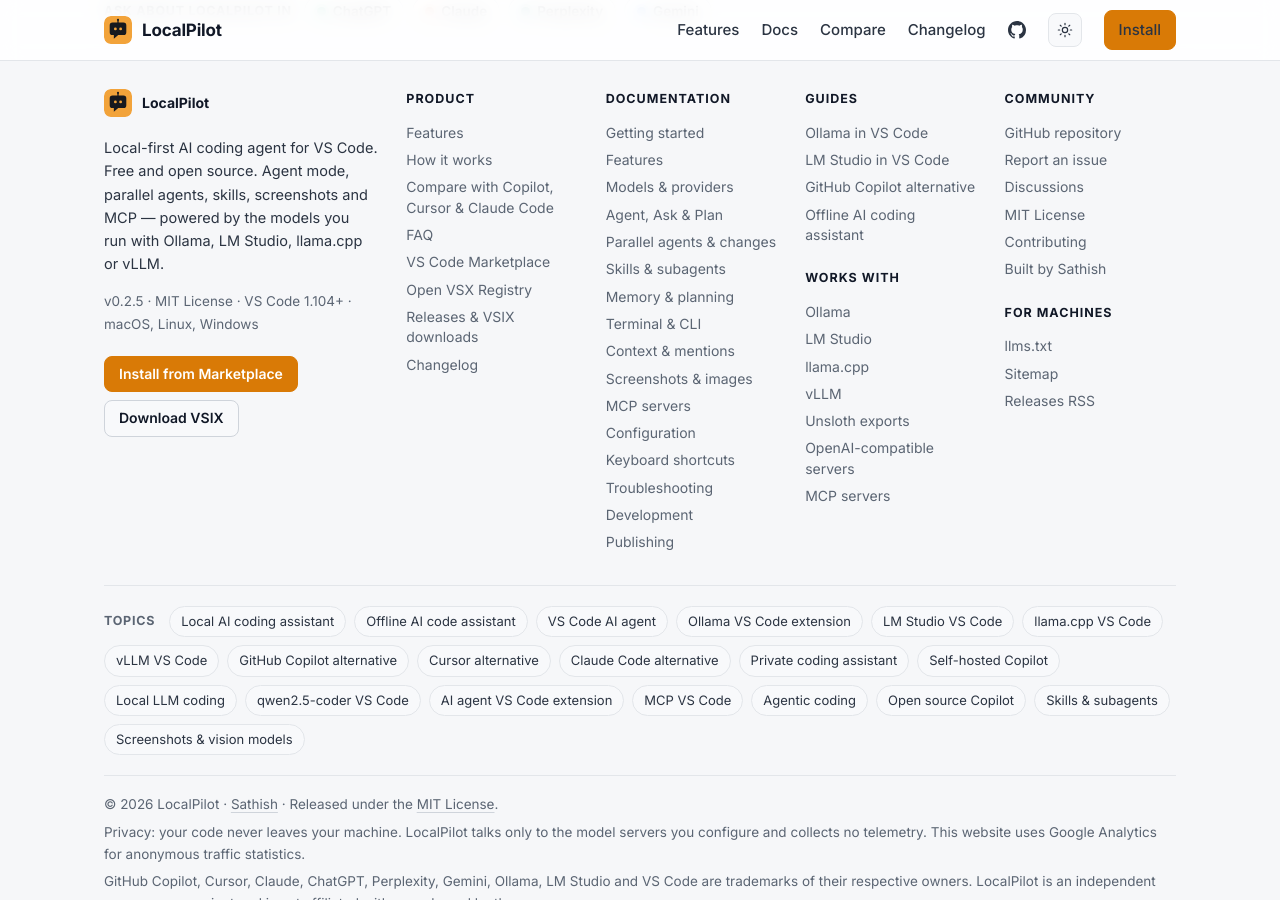
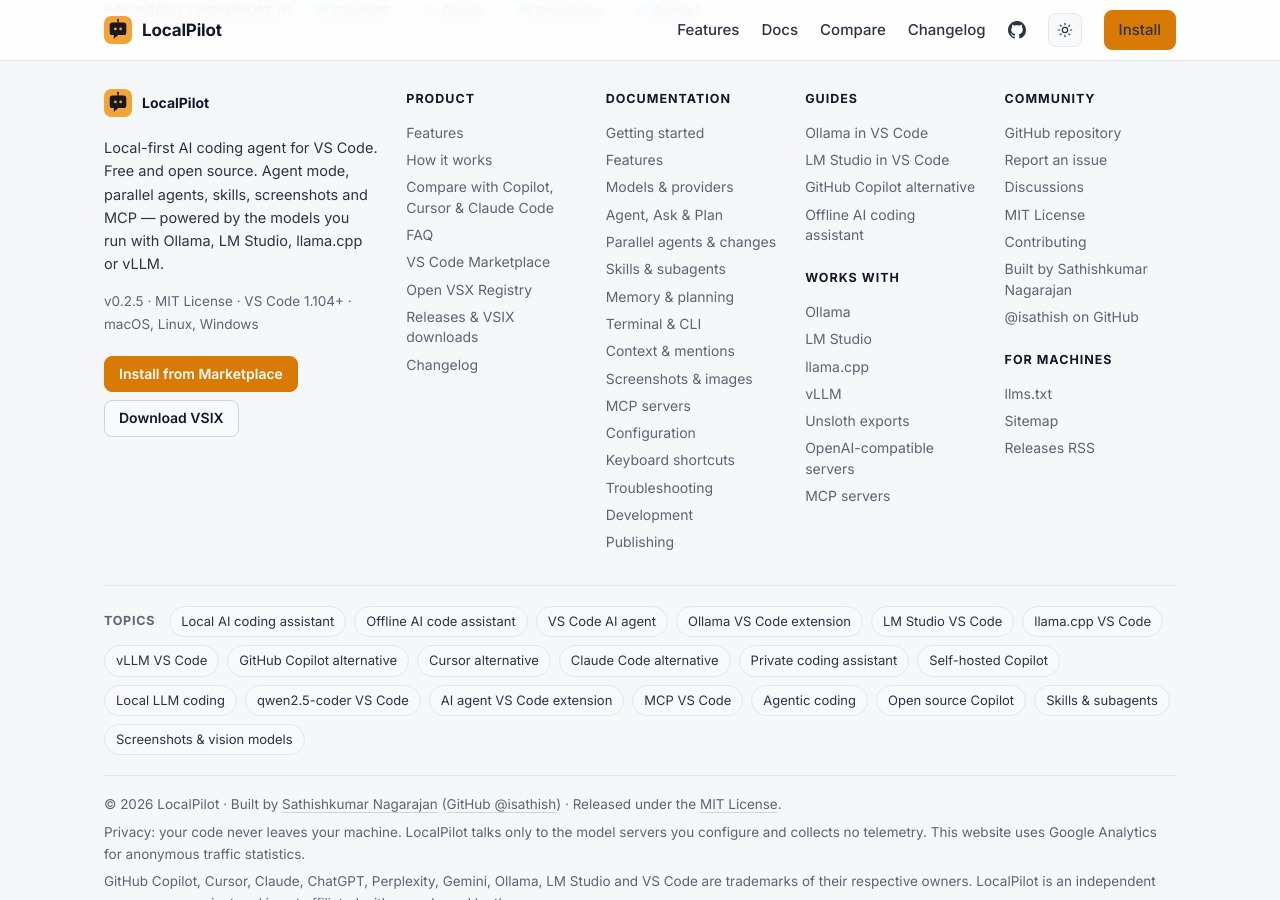
Before and after one commit to isathish/localpilot, a Jekyll site: the page built from docs/index.html, in a window 1280 px wide and 900 px high, scrolled down 11053 px. Built offline with Jekyll 4.4.1, drawn with Linux system fonts in a browser that asks for light colours; some of the changed text lies outside the part shown.

Commit message:
Credit author as Sathishkumar Nagarajan with GitHub profile link
Use the full name in package.json, LICENSE, README, MARKETPLACE.md, the
site config, JSON-LD, footer, trust section, llms.txt and the Settings
About page, and link https://github.com/isathish everywhere the author
is mentioned.

Co-authored-by: Copilot <223556219+Copilot@users.noreply.github.com>

```diff
--- a/docs/_config.yml
+++ b/docs/_config.yml
@@ -13,8 +13,9 @@ version: 0.2.5
 lang: en
 logo: /assets/og.png
 author:
-  name: Sathish
+  name: Sathishkumar Nagarajan
   url: https://github.com/isathish
+  github: isathish
 twitter:
   card: summary_large_image
 social:
--- a/docs/_includes/footer.html
+++ b/docs/_includes/footer.html
@@ -52,7 +52,8 @@
         <a href="{{ site.repo }}/discussions">Discussions</a>
         <a href="{{ site.repo }}/blob/main/LICENSE">MIT License</a>
         <a href="{{ site.repo }}/blob/main/docs/docs/development.md">Contributing</a>
-        <a href="{{ site.author.url }}">Built by {{ site.author.name }}</a>
+        <a href="{{ site.author.url }}" rel="author">Built by {{ site.author.name }}</a>
+        <a href="{{ site.author.url }}">@{{ site.author.github }} on GitHub</a>
         <h4 class="footer-h4-gap">For machines</h4>
         <a href="{{ '/llms.txt' | relative_url }}">llms.txt</a>
         <a href="{{ '/sitemap.xml' | relative_url }}">Sitemap</a>
@@ -66,7 +67,7 @@
     </nav>
 
     <div class="footer-bottom">
-      <p class="muted small">© {{ site.time | date: '%Y' }} LocalPilot · <a href="{{ site.author.url }}">{{ site.author.name }}</a> · Released under the <a href="{{ site.repo }}/blob/main/LICENSE">MIT License</a>.</p>
+      <p class="muted small">© {{ site.time | date: '%Y' }} LocalPilot · Built by <a href="{{ site.author.url }}" rel="author">{{ site.author.name }}</a> (<a href="{{ site.author.url }}">GitHub @{{ site.author.github }}</a>) · Released under the <a href="{{ site.repo }}/blob/main/LICENSE">MIT License</a>.</p>
       <p class="muted small">Privacy: your code never leaves your machine. LocalPilot talks only to the model servers you configure and collects no telemetry. This website uses Google Analytics for anonymous traffic statistics.</p>
       <p class="muted small">GitHub Copilot, Cursor, Claude, ChatGPT, Perplexity, Gemini, Ollama, LM Studio and VS Code are trademarks of their respective owners. LocalPilot is an independent open-source project and is not affiliated with or endorsed by them.</p>
     </div>
--- a/docs/_includes/head.html
+++ b/docs/_includes/head.html
@@ -53,7 +53,7 @@
       "license": "https://opensource.org/licenses/MIT",
       "isAccessibleForFree": true,
       "offers": { "@type": "Offer", "price": "0", "priceCurrency": "USD" },
-      "author": { "@type": "Person", "name": "Sathish", "url": "https://github.com/isathish" },
+      "author": { "@type": "Person", "name": "Sathishkumar Nagarajan", "url": "https://github.com/isathish", "sameAs": ["https://github.com/isathish"] },
       "sameAs": ["{{ site.repo }}"],
       "keywords": {{ site.keywords | strip_newlines | strip | jsonify }}
     },
@@ -72,7 +72,7 @@
 </script>
 {% else %}
 <script type="application/ld+json">
-{ "@context": "https://schema.org", "@type": "TechArticle", "headline": {{ page.title | jsonify }}, "description": {{ page.description | default: site.description | jsonify }}, "url": "{{ page.url | absolute_url }}", "image": "{{ '/assets/og.png' | absolute_url }}", "author": { "@type": "Person", "name": "Sathish" }, "publisher": { "@type": "Organization", "name": "LocalPilot", "logo": { "@type": "ImageObject", "url": "{{ '/assets/logo.png' | absolute_url }}" } }, "about": { "@type": "SoftwareApplication", "name": "LocalPilot" } }
+{ "@context": "https://schema.org", "@type": "TechArticle", "headline": {{ page.title | jsonify }}, "description": {{ page.description | default: site.description | jsonify }}, "url": "{{ page.url | absolute_url }}", "image": "{{ '/assets/og.png' | absolute_url }}", "author": { "@type": "Person", "name": "Sathishkumar Nagarajan", "url": "https://github.com/isathish" }, "publisher": { "@type": "Organization", "name": "LocalPilot", "logo": { "@type": "ImageObject", "url": "{{ '/assets/logo.png' | absolute_url }}" } }, "about": { "@type": "SoftwareApplication", "name": "LocalPilot" } }
 </script>
 {% endif %}
 <link rel="icon" type="image/svg+xml" href="{{ '/assets/logo.svg' | relative_url }}">
--- a/docs/index.html
+++ b/docs/index.html
@@ -177,7 +177,7 @@ ollama serve</code></pre></div>
       <h2>Open, local, verifiable</h2>
     </div>
     <div class="grid trust-grid">
-      <div class="card"><h3>Open source, MIT</h3><p>Every line is on <a href="{{ site.repo }}">GitHub</a>. The extension and the <code>localpilot</code> CLI are built from the same source; releases ship a VSIX with SHA-256 checksums.</p></div>
+      <div class="card"><h3>Open source, MIT</h3><p>Every line is on <a href="{{ site.repo }}">GitHub</a>, built and maintained by <a href="{{ site.author.url }}" rel="author">{{ site.author.name }}</a>. The extension and the <code>localpilot</code> CLI are built from the same source; releases ship a VSIX with SHA-256 checksums.</p></div>
       <div class="card"><h3>Only talks to servers you configure</h3><p>The provider list is yours. Defaults are <code>localhost</code>. No analytics SDK, no account, no update pings — the extension has zero network calls other than your model servers, MCP servers and the web tools you explicitly approve.</p></div>
       <div class="card"><h3>Tested against real models</h3><p>The test suite runs inside a real VS Code and includes end-to-end runs against a live Ollama: the agent reads a file, edits it, runs the tests, works in parallel sessions and stops on request. Run <code>npm test</code> yourself.</p></div>
       <div class="card"><h3>Approvals you set</h3><p>Terminal, file edit, delete and network actions each have an <i>Ask / Allow / Block</i> policy — presets <i>Careful</i>, <i>Balanced</i>, <i>Autonomous</i>. Every edit is undoable regardless of policy.</p></div>
--- a/docs/llms.txt
+++ b/docs/llms.txt
@@ -8,7 +8,7 @@ sitemap: false
 
 LocalPilot is a free, MIT-licensed Visual Studio Code extension (`{{ site.extension_id }}`, version {{ site.version }}). It is a complete coding agent — agent / ask / plan modes, parallel agents with change review, skills and subagents, @-mentions and workspace context, screenshots and vision models, inline completions and MCP servers — that runs entirely against local model servers such as Ollama, LM Studio, llama.cpp and vLLM (or any OpenAI-compatible endpoint). No account, no telemetry, no code leaves the machine unless the user configures a remote endpoint. It is a private, offline alternative to GitHub Copilot, Cursor and Claude Code. It also reuses existing CLAUDE.md, AGENTS.md, .cursorrules, .cursor/rules, .claude/skills, .claude/agents and .github/copilot-instructions.md files.
 
-Install: VS Code Marketplace {{ site.marketplace }} or `code --install-extension {{ site.extension_id }}`. VSIX downloads: {{ site.releases }}. Source: {{ site.repo }}.
+Install: VS Code Marketplace {{ site.marketplace }} or `code --install-extension {{ site.extension_id }}`. VSIX downloads: {{ site.releases }}. Source: {{ site.repo }}. Author: {{ site.author.name }} ({{ site.author.url }}).
 
 ## Documentation
 {% for item in site.nav %}{% assign p = site.pages | where: "url", item.url | first %}- [{{ item.title }}]({{ item.url | absolute_url }}){% if p.description %}: {{ p.description }}{% endif %}
--- a/media/settings.js
+++ b/media/settings.js
@@ -424,7 +424,7 @@
     sec.appendChild(grid);
     sec.appendChild(el('h2', 'sub', 'About'));
     const about = el('div', 'card');
-    about.innerHTML = `<div class="field wide"><dl class="kv"><dt>Version</dt><dd>${esc(d.version)}</dd><dt>Chats</dt><dd>${d.sessions}</dd><dt>Models</dt><dd>${(d.models || []).length} from ${providersList().filter((p) => p.enabled !== false).length} provider(s)</dd><dt>Privacy</dt><dd>LocalPilot talks only to the servers listed under Providers. No telemetry, no account.</dd><dt>Links</dt><dd><a data-url="https://isathish.github.io/localpilot/">Website</a> · <a data-url="https://isathish.github.io/localpilot/docs/configuration/">Configuration reference</a> · <a data-url="https://github.com/isathish/localpilot/issues">Report an issue</a></dd></dl></div>`;
+    about.innerHTML = `<div class="field wide"><dl class="kv"><dt>Version</dt><dd>${esc(d.version)}</dd><dt>Chats</dt><dd>${d.sessions}</dd><dt>Models</dt><dd>${(d.models || []).length} from ${providersList().filter((p) => p.enabled !== false).length} provider(s)</dd><dt>Privacy</dt><dd>LocalPilot talks only to the servers listed under Providers. No telemetry, no account.</dd><dt>Author</dt><dd><a data-url="https://github.com/isathish">Sathishkumar Nagarajan</a> · <a data-url="https://github.com/isathish">@isathish on GitHub</a></dd><dt>Links</dt><dd><a data-url="https://isathish.github.io/localpilot/">Website</a> · <a data-url="https://isathish.github.io/localpilot/docs/configuration/">Configuration reference</a> · <a data-url="https://github.com/isathish/localpilot/issues">Report an issue</a></dd></dl></div>`;
     sec.appendChild(about);
   }
 
--- a/package.json
+++ b/package.json
@@ -20,7 +20,7 @@
   ],
   "publisher": "localpilot",
   "author": {
-    "name": "Sathish",
+    "name": "Sathishkumar Nagarajan",
     "url": "https://github.com/isathish"
   },
   "license": "MIT",
```
Also changed, not shown: MARKETPLACE.md (+1 -1 lines), README.md, 1 other file.
